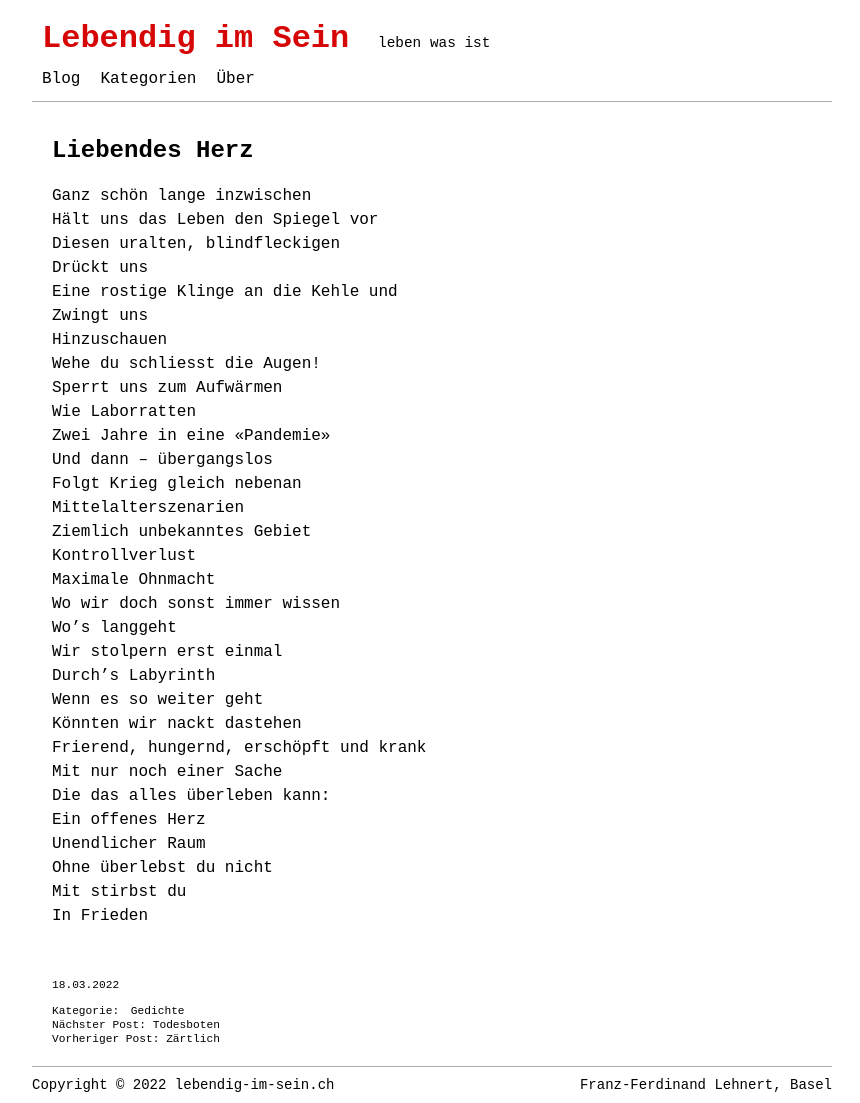
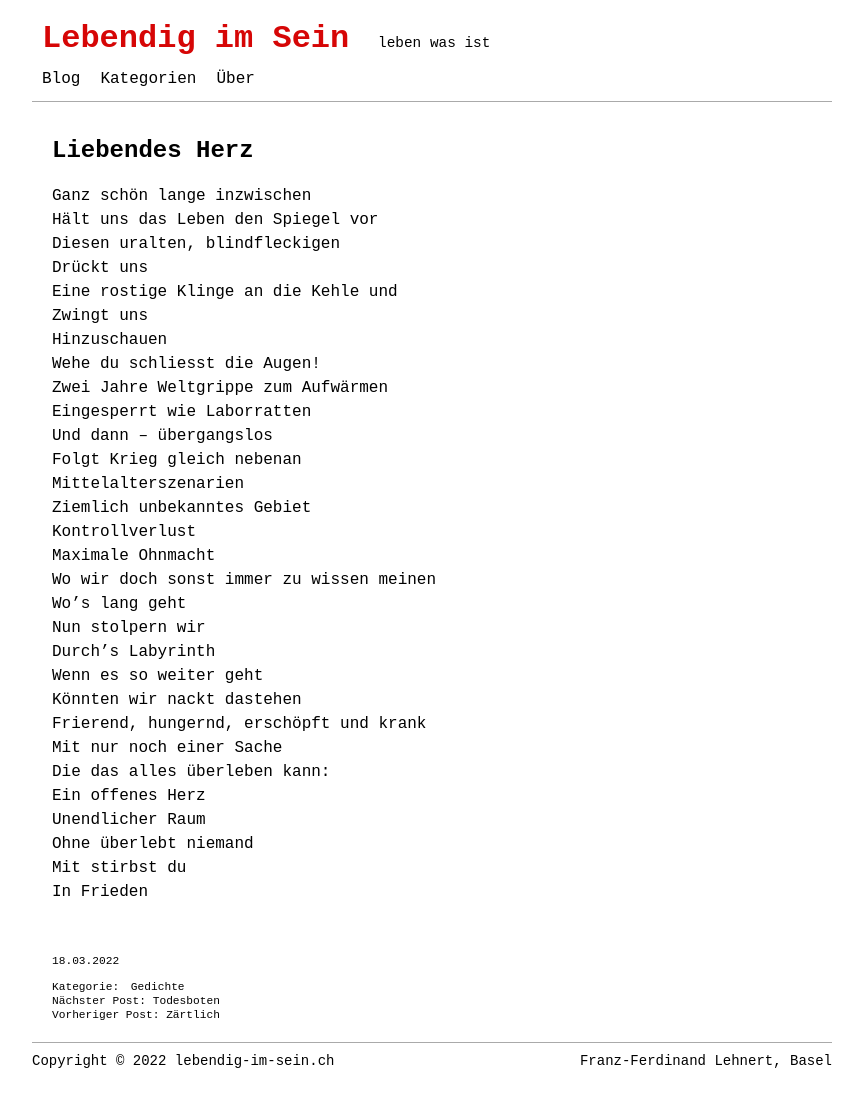
Before and after one commit to lebendigimsein/webpage, a Jekyll site: the page built from _posts/2022-03-18-liebendes-herz.markdown, in a window 1280 px wide. Shown: the whole page, without its empty margins (208-1068 px from the left). Built offline with Jekyll 4.4.1, drawn with Linux system fonts in a browser that asks for light colours; after the commit the page ends 1079 px from its top, so only the background shows below that.

Commit message:
«Liebendes Herz» changed

```diff
--- a/_posts/2022-03-18-liebendes-herz.markdown
+++ b/_posts/2022-03-18-liebendes-herz.markdown
@@ -15,18 +15,17 @@ Eine rostige Klinge an die Kehle und
 Zwingt uns
 Hinzuschauen
 Wehe du schliesst die Augen!
-Sperrt uns zum Aufwärmen
-Wie Laborratten
-Zwei Jahre in eine «Pandemie»
+Zwei Jahre Weltgrippe zum Aufwärmen
+Eingesperrt wie Laborratten
 Und dann – übergangslos
 Folgt Krieg gleich nebenan
 Mittelalterszenarien
 Ziemlich unbekanntes Gebiet
 Kontrollverlust
 Maximale Ohnmacht
-Wo wir doch sonst immer wissen
-Wo's langgeht
-Wir stolpern erst einmal
+Wo wir doch sonst immer zu wissen meinen
+Wo's lang geht
+Nun stolpern wir
 Durch's Labyrinth
 Wenn es so weiter geht
 Könnten wir nackt dastehen
@@ -35,6 +34,6 @@ Mit nur noch einer Sache
 Die das alles überleben kann:
 Ein offenes Herz
 Unendlicher Raum
-Ohne überlebst du nicht
+Ohne überlebt niemand
 Mit stirbst du
 In Frieden
```
